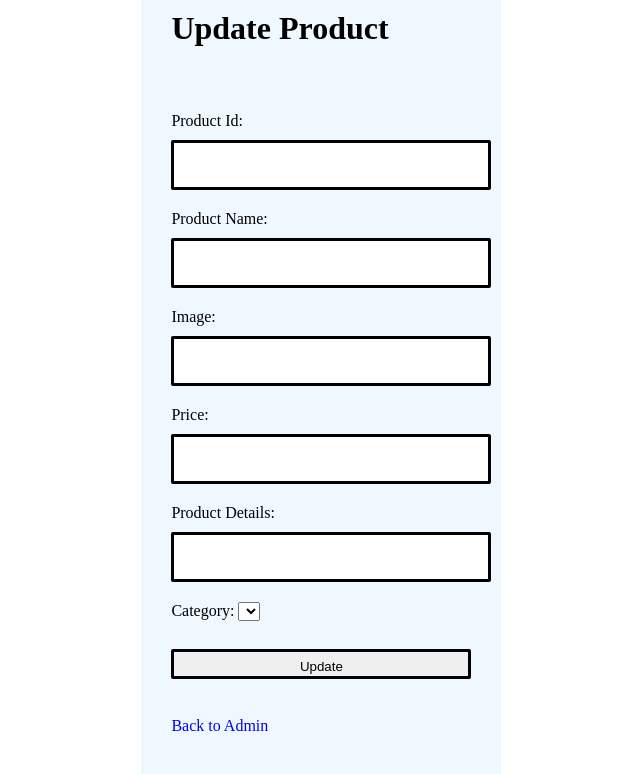
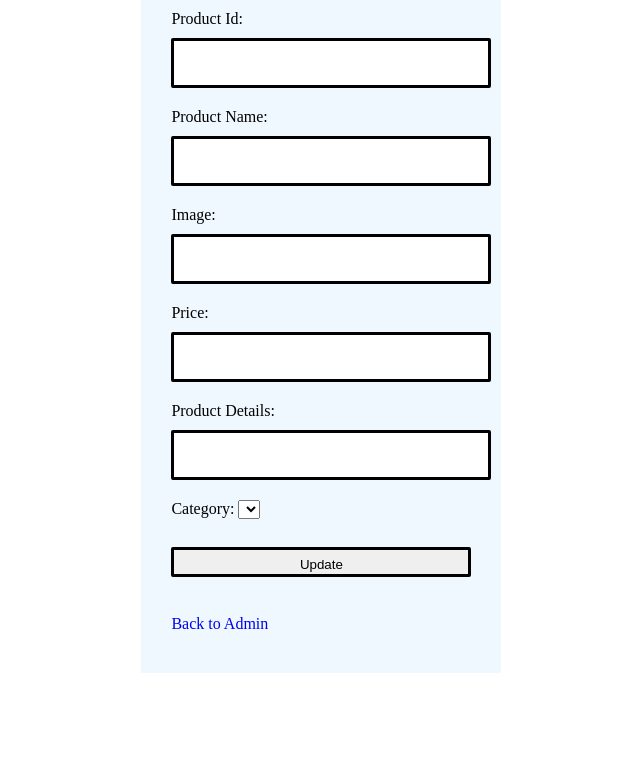
Before and after one commit to namtdhgch18882/cpassignment2, a PHP site: page /editproduct.php in a window 1280 px wide. Shown: the top 774 px of the page, without its empty margins (345-985 px from the left). Run offline with PHP 8.4, Linux system fonts and the light colour scheme; data that the repository does not hold is empty; some libraries are stand-ins or nearby versions.

Commit message:
Update editproduct.php

```diff
--- a/editproduct.php
+++ b/editproduct.php
@@ -8,9 +8,6 @@
 	<?php
 	require_once("./db.php");
 	?>
-		<div class="addproduct">
-			<h1>Update Product</h1>
-		</div>
 			<form class="addproduct" action="" method="Post">
 				Product Id:
 				<input type="text" name="Id"> <br>
```
